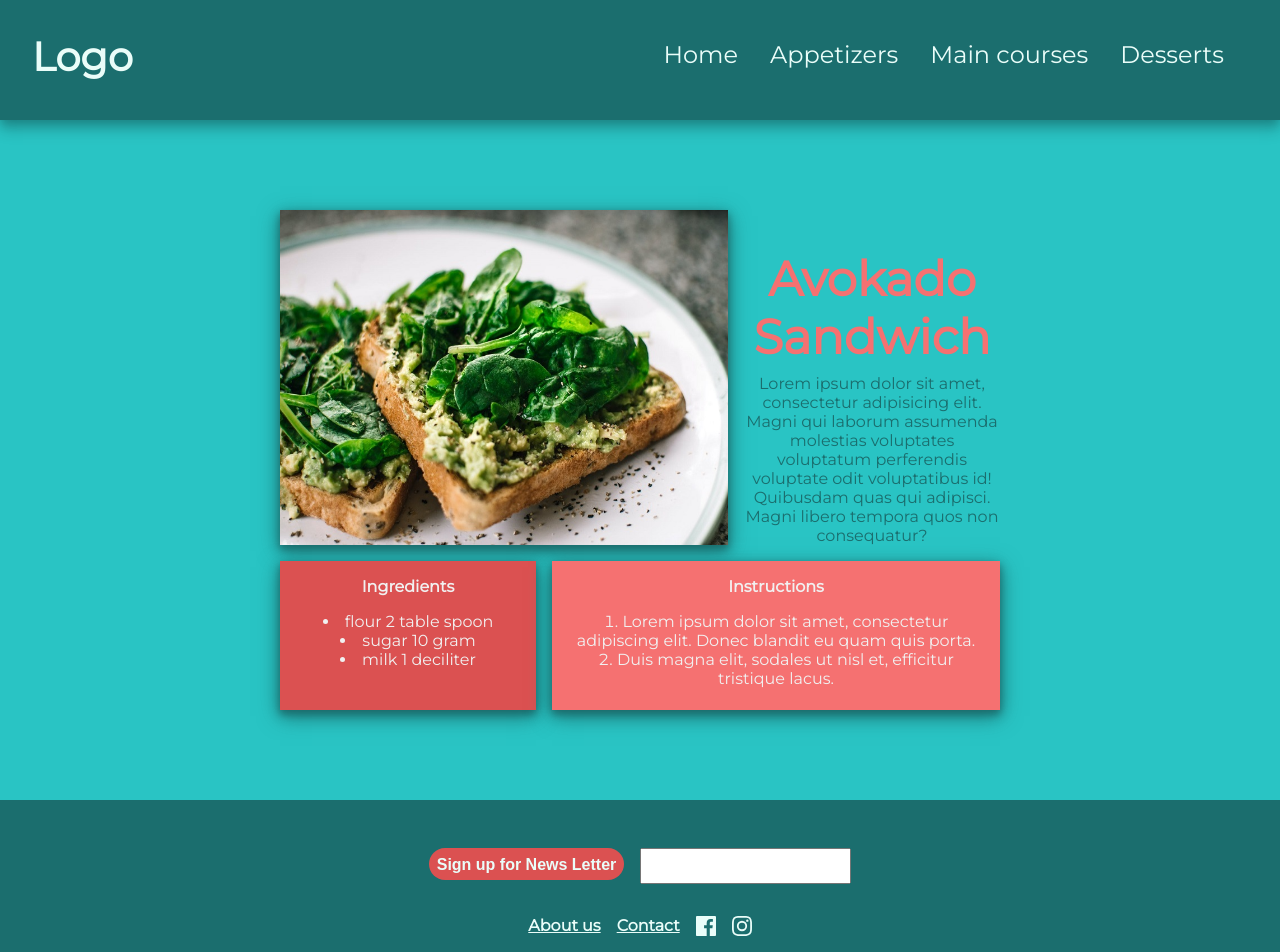
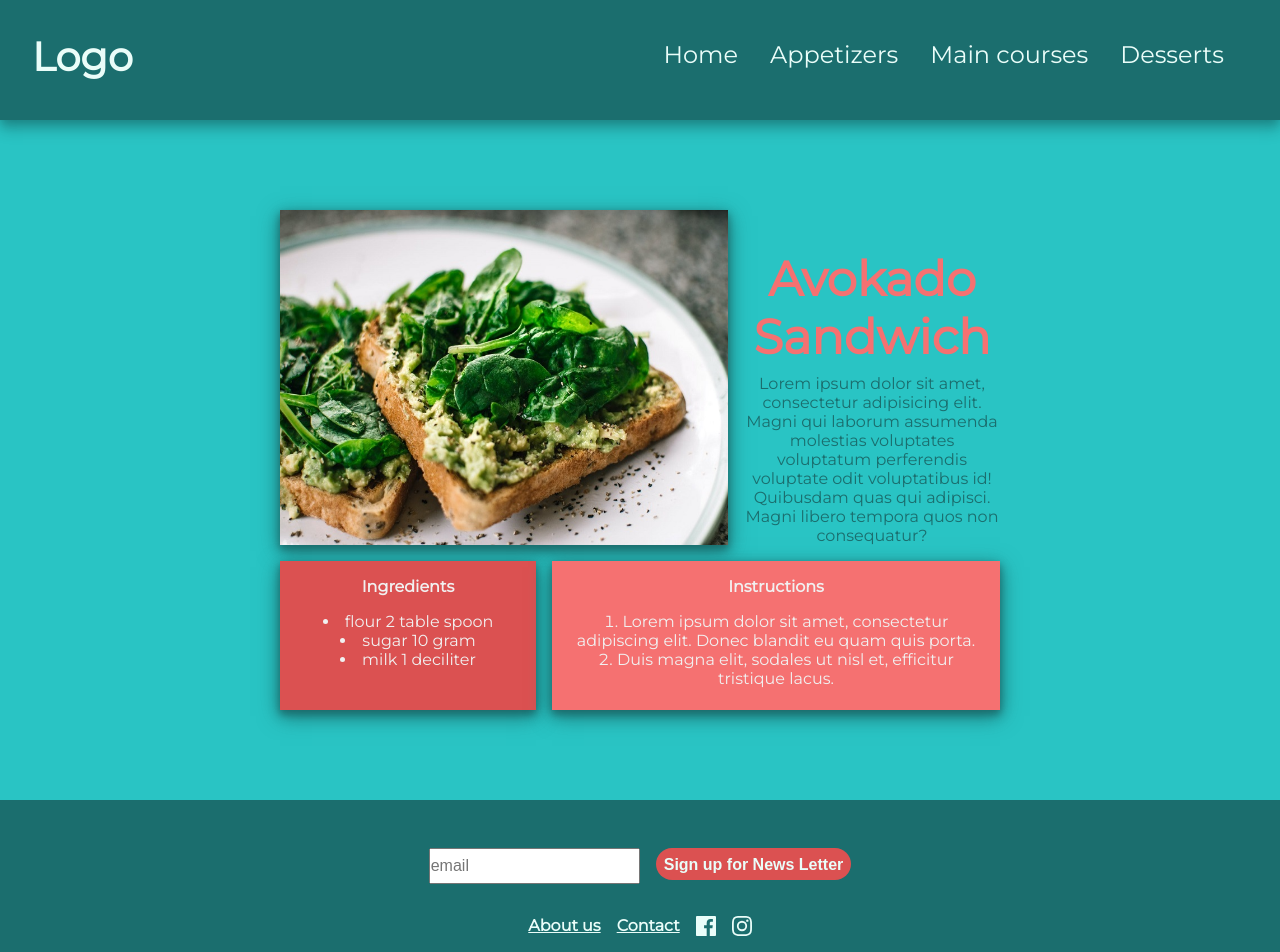
Before and after one commit to DoNotWorr/project-recipe, a React (Create React App) app: page /recipe/1 in a window 1280 px wide. Shown: the top 952 px of the page. Built offline with nearby package versions, Linux system fonts and the light colour scheme.

Commit message:
added placeholder text and changed order of text and button in form

```diff
--- a/src/components/Footer/Footer.jsx
+++ b/src/components/Footer/Footer.jsx
@@ -23,16 +23,16 @@ class Footer extends Component {
           action="#"
           method="POST">
           <input
+            type="email"
+            name="email"
+            placeholder="email"
+            value={this.state.email}
+            onChange={this.handleChange}
+          />
+          <input
             type="submit"
             value="Sign up for News Letter"
             className={`${styles.text} ${styles.button}`}
-          />
-          <input
-            type="email"
-            name="email"
-            placeholder={this.state.placeholder}
-            value={this.state.email}
-            onChange={this.handleChange}
           />
         </form>
 
```
